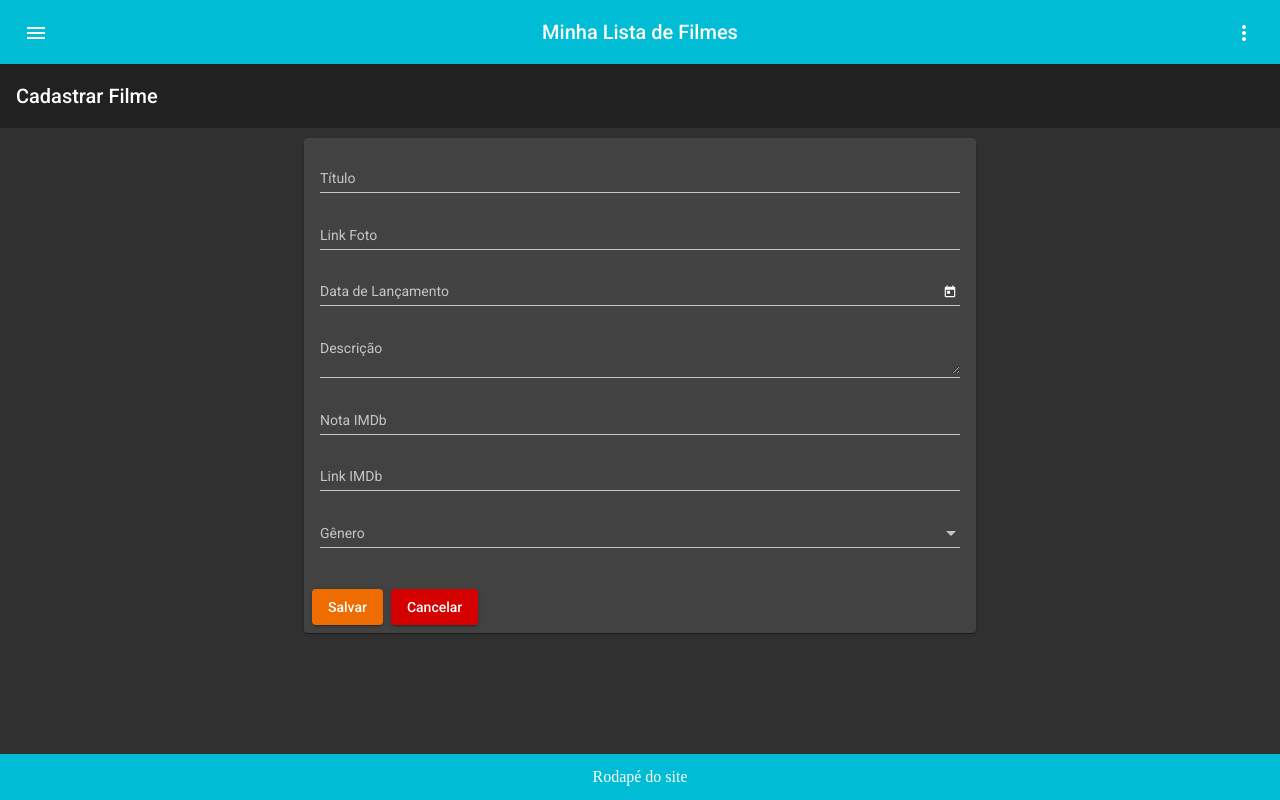
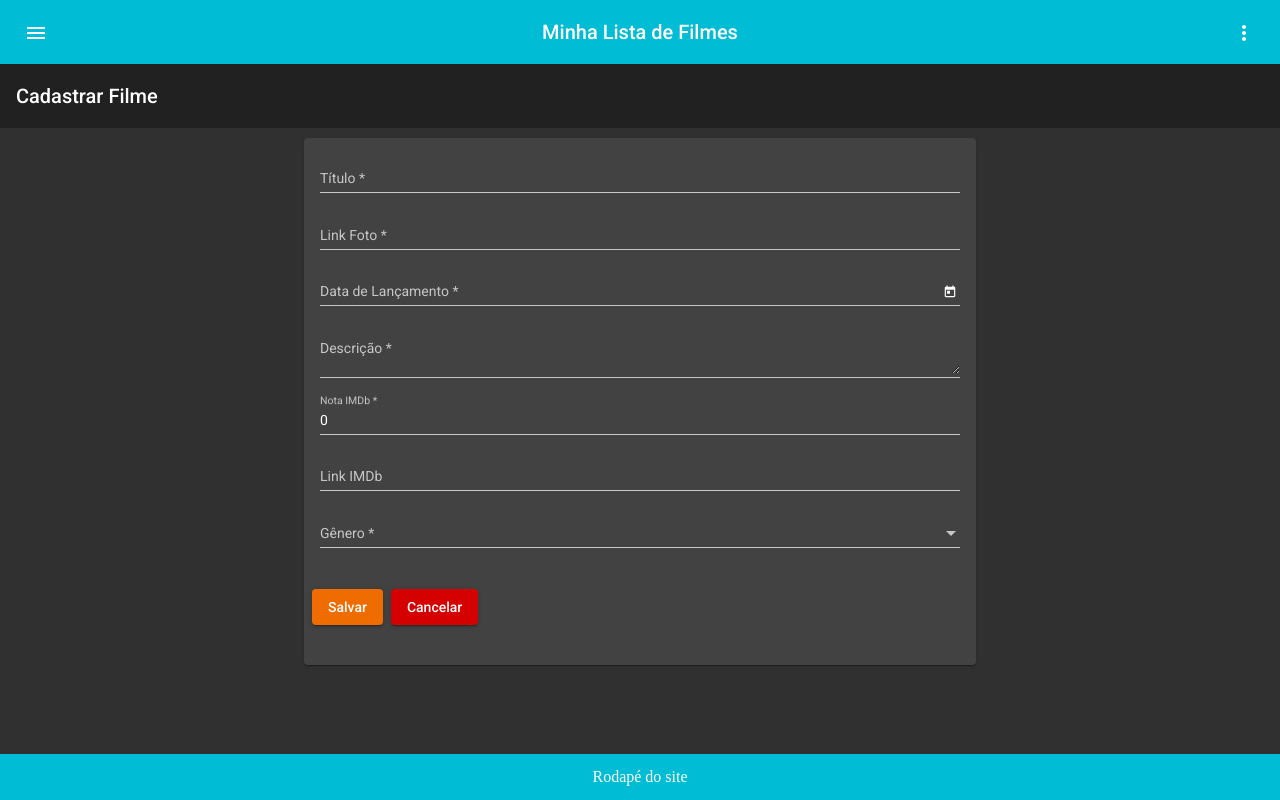
Before and after one commit to BrenoRev/Angular-Filmes, an Angular app: page /filmes/cadastro in a window 1280 px wide. Built offline with nearby package versions, Linux system fonts and the light colour scheme.

Commit message:
Criando validações no formulário de salvar

```diff
--- a/src/app/filmes/cadastro-filmes/cadastro-filmes.component.html
+++ b/src/app/filmes/cadastro-filmes/cadastro-filmes.component.html
@@ -1,29 +1,30 @@
 <mat-toolbar class="app-title">Cadastrar Filme</mat-toolbar>
 <div class="main-div">
   <mat-card class="center width50" >
+    <form [formGroup]="cadastro" (ngSubmited)="salvar()" (ngReset)="reiniciarForm()">
       <mat-card-content>
           <mat-form-field class="full-width">
-            <input matInput placeholder="Título">
+            <input matInput placeholder="Título" name="titulo" formControlName="titulo">
           </mat-form-field>
           <mat-form-field class="full-width">
-            <input matInput placeholder="Link Foto">
+            <input matInput placeholder="Link Foto" name="urlFoto" formControlName="urlFoto">
           </mat-form-field>
           <mat-form-field class="full-width">
-              <input matInput [matDatepicker]="picker" placeholder="Data de Lançamento">
+              <input matInput [matDatepicker]="picker" placeholder="Data de Lançamento"  name="dtLancamento" formControlName="dtLancamento">
               <mat-datepicker-toggle matSuffix [for]="picker"></mat-datepicker-toggle>
               <mat-datepicker #picker></mat-datepicker>
             </mat-form-field>
           <mat-form-field class="full-width">
-            <textarea matInput placeholder="Descrição"></textarea>
+            <textarea matInput placeholder="Descrição" name="descricao" formControlName="descricao"></textarea>
           </mat-form-field>
           <mat-form-field class="full-width">
-            <input matInput placeholder="Nota IMDb">
+            <input type="number" min="0" max="10" step="0.1" matInput placeholder="Nota IMDb" name="nota" formControlName="nota">
           </mat-form-field>
           <mat-form-field class="full-width">
-            <input matInput placeholder="Link IMDb">
+            <input matInput placeholder="Link IMDb" name="urlIMDb" formControlName="urlIMDb">
           </mat-form-field>
           <mat-form-field class="full-width">
-            <mat-select placeholder="Gênero">
+            <mat-select placeholder="Gênero" formControlName="genero">
               <mat-option value="Ação">Açao</mat-option>
               <mat-option value="Aventura">Aventura</mat-option>
               <mat-option value=">Ficção Científica">Ficção Científica</mat-option>
@@ -36,5 +37,6 @@
           <button color="accent" mat-raised-button>Salvar</button>
           <button color="warn" mat-raised-button>Cancelar</button>
         </mat-card-actions>
+      </form>
   </mat-card>
 </div>
--- a/src/app/filmes/cadastro-filmes/cadastro-filmes.component.ts
+++ b/src/app/filmes/cadastro-filmes/cadastro-filmes.component.ts
@@ -1,5 +1,6 @@
 import { Component, OnInit } from '@angular/core';
-import {FormBuilder, FormGroup} from '@angular/forms';
+import {FormBuilder, FormGroup, Validators} from '@angular/forms';
+
 
 @Component({
   selector: 'dio-cadastro-filmes',
@@ -8,17 +9,26 @@ import {FormBuilder, FormGroup} from '@angular/forms';
 })
 export class CadastroFilmesComponent implements OnInit {
 
-  options: FormGroup;
+  cadastro: FormGroup;
 
   constructor(private fb: FormBuilder) { }
 
-  ngOnInit() {
+  ngOnInit(): void {
 
-    this.options = this.fb.group({
-      hideRequired: false,
-      floatLabel: 'auto',
+    this.cadastro = this.fb.group({
+      titulo: ['', [Validators.required, Validators.minLength(2), Validators.maxLength(256)]],
+      urlFoto: ['', [Validators.required, Validators.minLength(10)]],
+      dtLancamento: ['', [Validators.required]],
+      descricao: ['', [Validators.required]],
+      nota: [0, [Validators.required, Validators.min(0), Validators.max(10)]],
+      urlIMDb: ['', [Validators.minLength(10)]],
+      genero: ['', [Validators.required]]
     });
 
   }
 
+  salvar(): void{
+
+  }
+
 }
```
